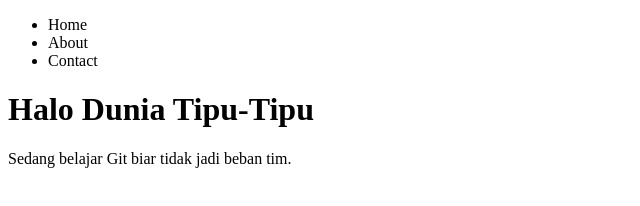
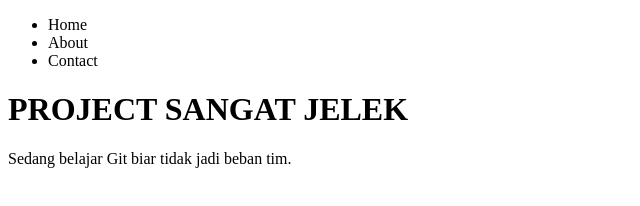
Before and after one commit to ahmarahlo/ngegitgit, a plain HTML site: page index.html in a window 1280 px wide. Shown: the whole page, without its empty margins (0-640 px from the left). Drawn offline with Linux system fonts and the light colour scheme.

Commit message:
troll: ganti judul jadi jelek

```diff
--- a/index.html
+++ b/index.html
@@ -13,7 +13,7 @@
 				<li>Contact</li>
 			</ul>
 		</nav>
-		<h1>Halo Dunia Tipu-Tipu</h1>
+		<h1>PROJECT SANGAT JELEK</h1>
 		<p>Sedang belajar Git biar tidak jadi beban tim.</p>
 	</body>
 </html>
```
